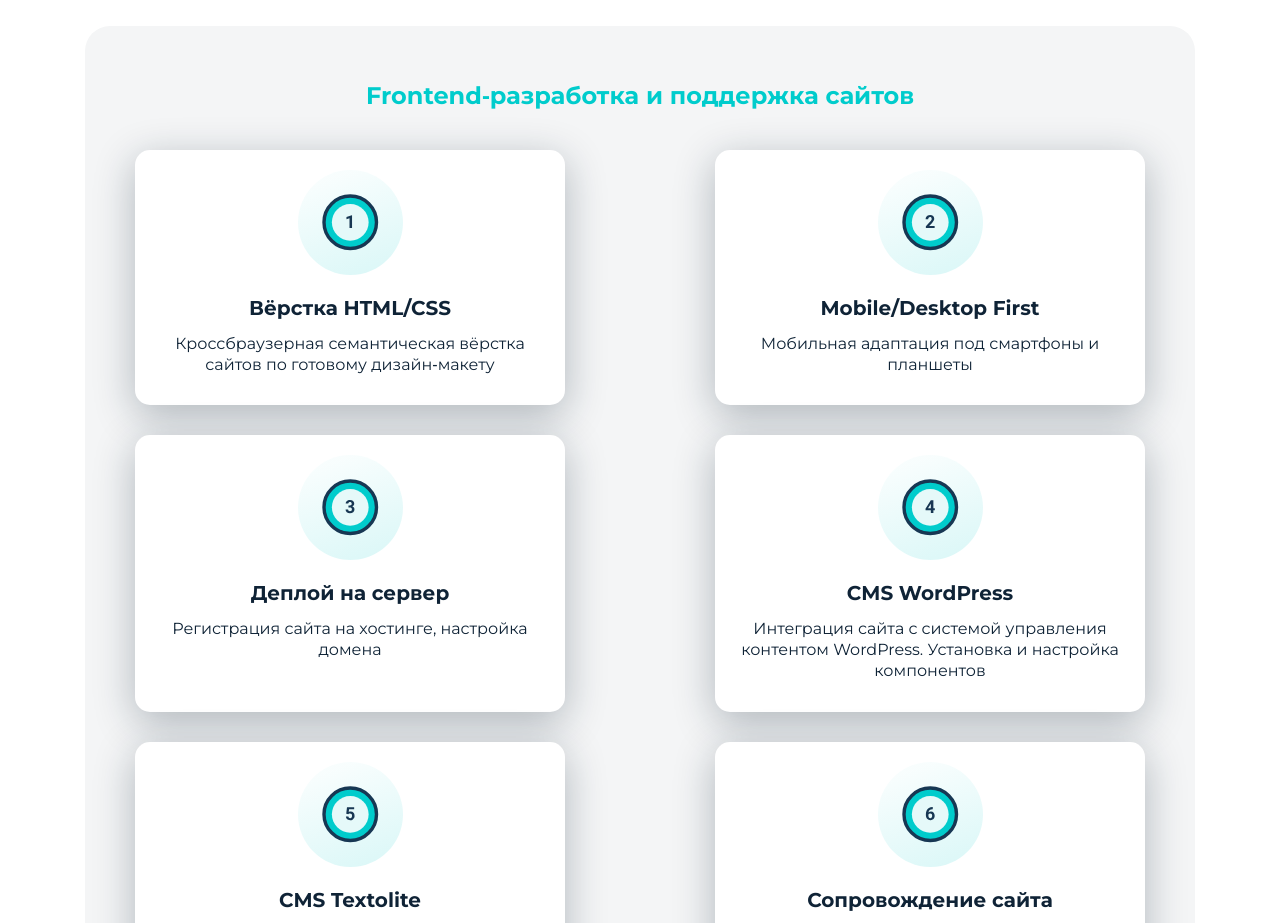
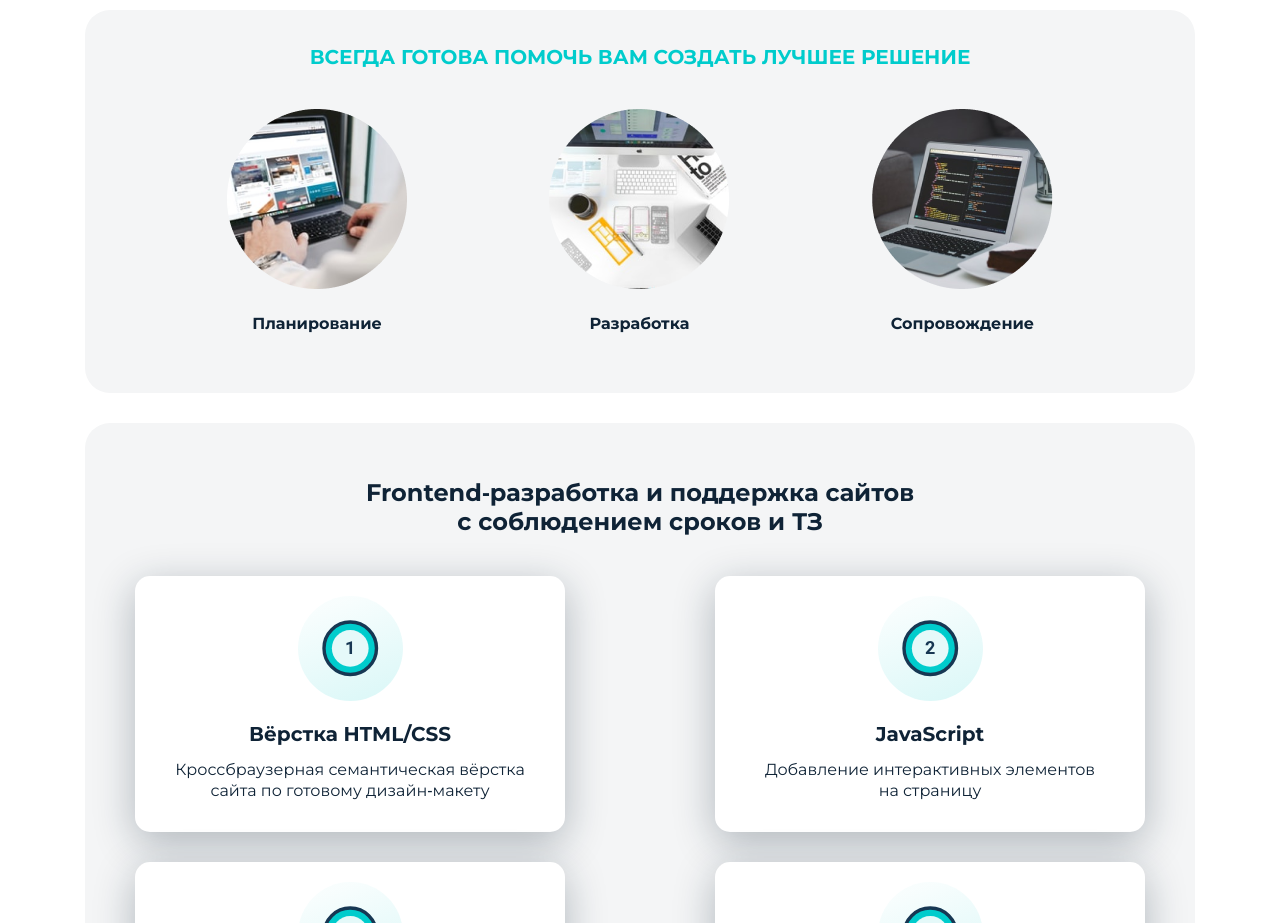
Before and after one commit to t-skoro/visiting-card, a plain HTML site: page services.html in a window 1280 px wide. Shown: the part 233-1156 px from the top of the page. Drawn offline with Linux system fonts and the light colour scheme.

Commit message:
Add files via upload

```diff
--- a/css/main.css
+++ b/css/main.css
@@ -8,6 +8,11 @@ body {
 	margin: 0;
 	font-family: "Montserrat", sans-serif;
 	color: #0f2336;
+}
+h1,
+h2,
+h3 {
+	margin: 0;
 }
 img {
 	max-width: 100%;
@@ -38,7 +43,7 @@ img {
 	position: absolute;
 	top: 0;
 	left: 0;
-	padding: 15px 5px;
+	padding: 10px 5px;
 	background-color: rgba(0, 204, 204, 0.75);
 }
 .sidebar--project {
@@ -57,7 +62,7 @@ img {
 	transform: translateX(5px);
 }
 .logo-image {
-	max-width: 130px;
+	max-width: 120px;
 	padding: 7px;
 	background-color: #fff;
 	border-radius: 15px;
@@ -80,6 +85,7 @@ img {
 .side-menu-link {
 	display: block;
 	padding: 5px 15px;
+	font-size: 15px;
 	font-weight: 600;
 	color: #fff;
 	text-decoration: none;
@@ -125,12 +131,13 @@ img {
 .btn-clouse {
 	display: none;
 }
+
 .header-title {
 	margin: 0;
 	margin-bottom: 35px;
 	padding: 0 10px;
 	font-weight: 700;
-	font-size: 56px;
+	font-size: 52px;
 	line-height: 1.3;
 	letter-spacing: 0.2em;
 	text-align: center;
@@ -143,7 +150,7 @@ img {
 	margin: 0;
 	padding: 0 10px;
 	font-weight: 700;
-	font-size: 16px;
+	font-size: 15px;
 	line-height: 140%;
 	text-align: center;
 	letter-spacing: 0.2em;
@@ -410,6 +417,33 @@ path {
 	text-align: center;
 	color: #0f2336;
 }
+.services-image-wrapper {
+	padding-top: 35px;
+	padding-bottom: 35px;
+	border-radius: 25px;
+	background-color: #f4f5f6;
+	margin-bottom: 30px;
+}
+.services-title {
+	margin-bottom: 40px;
+	font-size: 20px;
+	text-transform: uppercase;
+	color: #00cccc;
+}
+.services-image {
+	display: flex;
+	justify-content: space-evenly;
+}
+.services-image-item {
+	display: flex;
+	flex-direction: column;
+}
+.services-image-text {
+	padding-top: 25px;
+	padding-bottom: 25px;
+	color: #0f2336;
+	font-weight: 600;
+}
 .content-inner-description {
 	padding: 75px 50px;
 	border-radius: 25px;
@@ -426,7 +460,7 @@ path {
 .services-subtitle {
 	margin: 0;
 	margin-bottom: 40px;
-	color: #00cccc;
+	color: #0f2336;
 }
 .services-description {
 	padding: 55px 50px;
--- a/css/media.css
+++ b/css/media.css
@@ -29,7 +29,7 @@
 		font-size: 42px;
 	}
 	.header-subtitle {
-		font-size: 14px;
+		font-size: 12px;
 	}
 	.logo-image {
 		max-width: 110px;
@@ -162,7 +162,7 @@
 		font-size: 32px;
 	}
 	.header-subtitle {
-		font-size: 12px;
+		font-size: 11px;
 	}
 	.side-menu-item {
 		margin-bottom: 15px;
@@ -182,14 +182,20 @@
 		max-width: 530px;
 		width: 100%;
 	}
+	.services-title {
+		font-size: 18px;
+	}
 	.card-services {
 		max-width: 400px;
 		width: 100%;
 	}
-	.card:nth-last-child(2) {
+	.card-services-title {
+		font-size: 18px;
+	}
+	.card-services:nth-last-child(2) {
 		margin-bottom: 30px;
 	}
-	.card-services:nth-last-child(2) {
+	.card:nth-last-child(2) {
 		margin-bottom: 30px;
 	}
 	.card-link {
@@ -235,6 +241,14 @@
 	.content-inner-subtitle {
 		font-size: 18px;
 	}
+	.services-image {
+		flex-direction: column;
+		text-align: center;
+		align-items: center;
+	}
+	.services-image-item {
+		max-width: 70%;
+	}
 	.project-img {
 		margin-bottom: 20px;
 	}
--- a/services.html
+++ b/services.html
@@ -48,15 +48,15 @@
 							>
 						</li>
 						<li class="side-menu-item">
-							<a class="side-menu-link" href="forest-travel.html"
-								>Проекты</a
-							>
-						</li>
-						<li class="side-menu-item">
 							<a
 								class="side-menu-link side-menu-link--activ"
 								href="#"
 								>Услуги</a
+							>
+						</li>
+						<li class="side-menu-item">
+							<a class="side-menu-link" href="forest-travel.html"
+								>Проекты</a
 							>
 						</li>
 						<li class="side-menu-item">
@@ -90,9 +90,46 @@
 			<section class="content-inner">
 				<div class="container">
 					<h1 class="project-header">Услуги</h1>
+					<div class="services-image-wrapper">
+						<h3 class="services-title">
+							Всегда готова помочь Вам создать лучшее решение
+						</h3>
+						<div class="services-image">
+							<div class="services-image-item">
+								<img
+									src="./img/services/circle-1.png"
+									alt="Планирование"
+								/>
+								<span class="services-image-text"
+									>Планирование</span
+								>
+							</div>
+							<div class="services-image-item">
+								<img
+									src="./img/services/circle-2.png"
+									alt="Дизайн"
+								/>
+								<span class="services-image-text"
+									>Разработка</span
+								>
+							</div>
+							<div class="services-image-item">
+								<img
+									src="./img/services/circle-3.png"
+									alt="Разработка"
+								/>
+								<span class="services-image-text"
+									>Сопровождение</span
+								>
+							</div>
+						</div>
+					</div>
+
 					<div class="services-description">
 						<h2 class="services-subtitle">
 							Frontend&#8209;разработка и&nbsp;поддержка сайтов
+							<br />
+							с&nbsp;соблюдением сроков и&nbsp;ТЗ
 						</h2>
 						<div class="portfolio-cards-wrapper">
 							<!-- Card -->
@@ -108,7 +145,7 @@
 									</h3>
 									<p>
 										Кроссбраузерная семантическая вёрстка
-										сайтов по готовому дизайн&#8209;макету
+										сайта по&nbsp;готовому дизайн&#8209;макету
 									</p></a
 								>
 							</div>
@@ -122,11 +159,11 @@
 										alt="Второй"
 									/>
 									<h3 class="card-services-title">
-										Mobile/Desktop First
+										JavaScript
 									</h3>
 									<p>
-										Мобильная адаптация под смартфоны и
-										планшеты
+										Добавление интерактивных элементов
+										на&nbsp;страницу
 									</p></a
 								>
 							</div>
@@ -140,11 +177,11 @@
 										alt="Третий"
 									/>
 									<h3 class="card-services-title">
-										Деплой на сервер
+										Mobile/Desktop First
 									</h3>
 									<p>
-										Регистрация сайта на хостинге, настройка
-										домена
+										Мобильная адаптация под смартфоны
+										и&nbsp;планшеты
 									</p></a
 								>
 							</div>
@@ -158,12 +195,11 @@
 										alt="Четвёртый"
 									/>
 									<h3 class="card-services-title">
-										CMS WordPress
+										Деплой на&nbsp;сервер
 									</h3>
 									<p>
-										Интеграция сайта с системой управления
-										контентом WordPress. Установка и
-										настройка компонентов
+										Регистрация сайта на&nbsp;хостинге,
+										настройка домена
 									</p></a
 								>
 							</div>
@@ -177,11 +213,12 @@
 										alt="Пятый"
 									/>
 									<h3 class="card-services-title">
-										CMS Textolite
+										CMS WordPress
 									</h3>
 									<p>
-										Установка админ&#8209;панели Textolite
-										для редактирования статического сайта
+										Интеграция проекта с&nbsp;системой
+										управления контентом WordPress.
+										Установка и&nbsp;настройка компонентов
 									</p></a
 								>
 							</div>
@@ -198,7 +235,7 @@
 										Сопровождение сайта
 									</h3>
 									<p>
-										Модернизация, поддержка и ведение
+										Модернизация, поддержка и&nbsp;ведение
 										веб&#8209;ресурса
 									</p></a
 								>
@@ -358,8 +395,8 @@
 							>Связаться ВКонтакте</a
 						>
 						<p>
-							Напишите мне, чтобы обсудить детали разработки или
-							сопровождения Вашего проекта
+							Напишите мне, чтобы узнать о&nbsp;всех возможностях
+							разработки или сопровождения Вашего проекта
 						</p>
 					</div>
 					<!-- //footer-contacts -->
```
Also changed, not shown: forest-travel.html (+30 -23 lines), index.html (+6 -6 lines), technology.html (+6 -10 lines), img/services/circle-1.png (added), img/services/circle-2.png (added), img/services/circle-3.png (added), img/services/comp.png (added), img/services/photo-1.png (added), img/services/photo-2.png (added), img/services/time.png (added).
